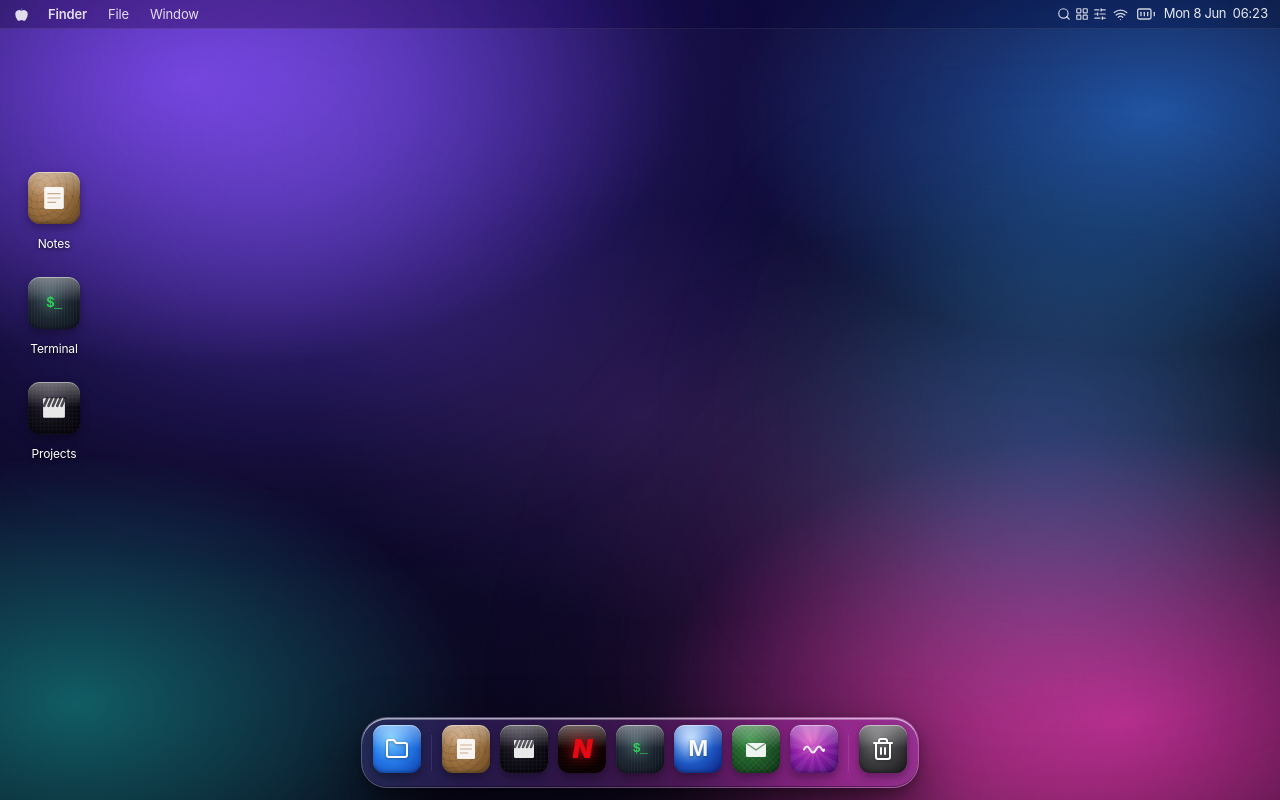
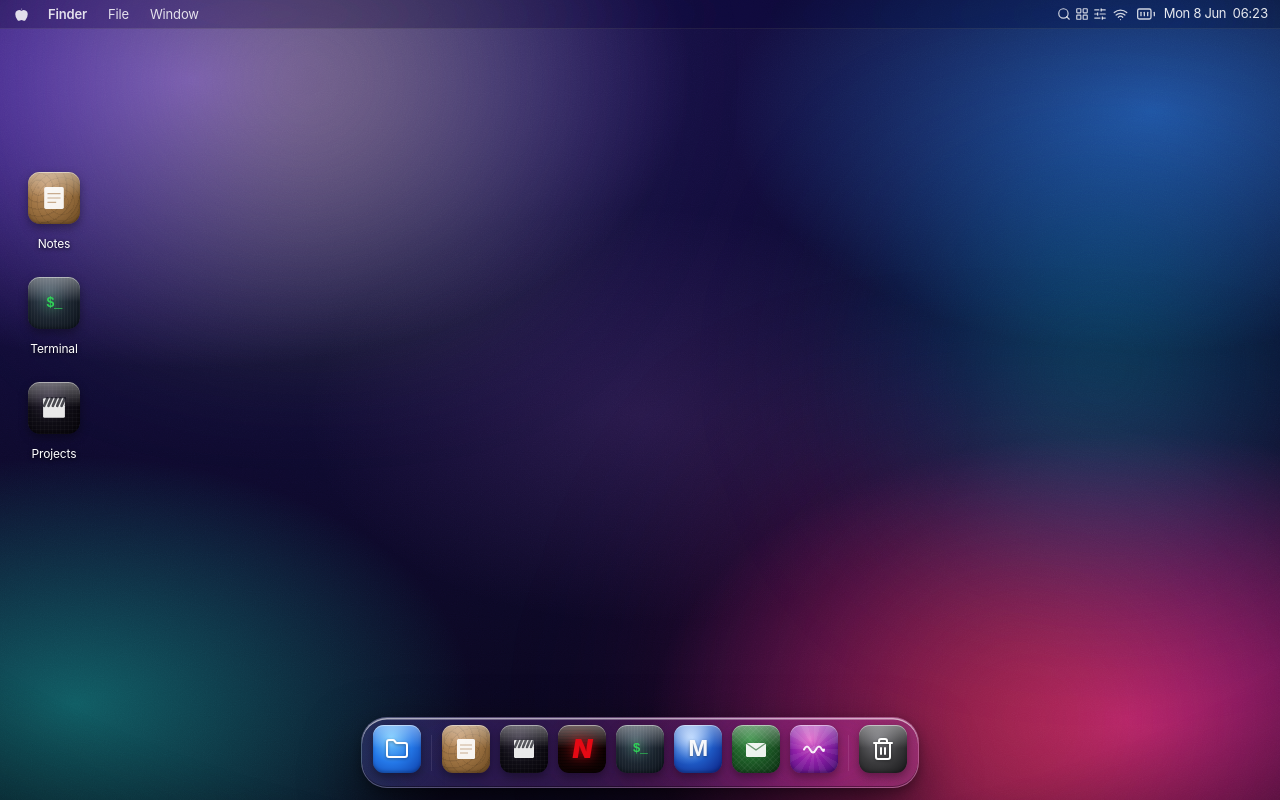
Before and after one commit to morris-y/Morris, a Next.js app: page / in a window 1280 px wide. Built offline with nearby package versions, Linux system fonts and the light colour scheme.

Commit message:
feat(desktop): add kinetic wallpaper and boot sequence

```diff
--- a/src/components/desktop/boot-screen.tsx
+++ b/src/components/desktop/boot-screen.tsx
@@ -12,10 +12,20 @@
   const logoRef = useRef<HTMLDivElement>(null)
   const textRef = useRef<HTMLParagraphElement>(null)
   const onCompleteRef = useRef(onComplete)
+  const completedRef = useRef(false)
 
   useEffect(() => {
     onCompleteRef.current = onComplete
   }, [onComplete])
+
+  useEffect(() => {
+    const fallback = setTimeout(() => {
+      if (completedRef.current) return
+      completedRef.current = true
+      onCompleteRef.current()
+    }, 3200)
+    return () => clearTimeout(fallback)
+  }, [])
 
   useGSAP(
     () => {
@@ -49,6 +59,8 @@
       tl.to(containerRef.current, { opacity: 0, duration: 0.45, ease: 'power2.inOut' })
 
       tl.then(() => {
+        if (completedRef.current) return
+        completedRef.current = true
         onCompleteRef.current()
       })
     },
@@ -58,41 +70,46 @@
   return (
     <div
       ref={containerRef}
-      className="fixed inset-0 z-boot bg-black flex flex-col items-center justify-center gap-9"
+      className="boot-screen fixed inset-0 z-boot flex flex-col items-center justify-center gap-9 bg-black"
     >
-      {/* Logo monogram — graphite squircle matching the dock icon language */}
+      <div className="boot-grid absolute inset-0" aria-hidden />
+      <div className="boot-scan absolute inset-x-0 top-0" aria-hidden />
+
       <div
         ref={logoRef}
         style={{
           opacity: 0,
-          borderRadius: '22.37%',
-          background: 'linear-gradient(160deg, #3a3a3c, #1c1c1e)',
+          borderRadius: '18%',
+          background:
+            'radial-gradient(circle at 34% 24%, rgba(215,255,47,0.88), rgba(255,61,0,0.56) 42%, rgba(0,0,0,0.92) 100%)',
           boxShadow:
-            'inset 0 1px 0.5px rgba(255,255,255,0.22), inset 0 0 0 0.5px rgba(255,255,255,0.06), 0 12px 32px rgba(0,0,0,0.55)',
+            'inset 0 1px 0.5px rgba(255,255,255,0.32), inset 0 0 0 1px rgba(255,255,255,0.16), 0 0 70px rgba(215,255,47,0.22), 0 18px 52px rgba(0,0,0,0.72)',
         }}
-        className="w-20 h-20 flex items-center justify-center"
+        className="relative flex h-20 w-20 items-center justify-center overflow-hidden border border-white/20"
       >
-        <span className="text-white font-bold text-4xl tracking-tighter select-none">M</span>
+        <span className="absolute inset-x-0 top-0 h-px bg-[#d7ff2f]/80" />
+        <span className="select-none font-display text-4xl font-semibold leading-none text-white">M</span>
       </div>
 
-      {/* Progress section */}
-      <div className="flex flex-col items-center gap-3.5 w-[180px]">
-        {/* Progress bar track */}
-        <div className="w-full h-[4px] bg-white/15 rounded-full overflow-hidden">
+      <div className="z-10 flex w-[220px] flex-col items-center gap-3.5">
+        <div className="flex w-full items-center justify-between font-mono text-[10px] uppercase text-white/42">
+          <span>boot</span>
+          <span>morris.os</span>
+        </div>
+        <div className="h-[5px] w-full overflow-hidden border border-white/15 bg-white/[0.08]">
           <div
             ref={progressBarRef}
             style={{ width: '0%' }}
-            className="h-full bg-white/85 rounded-full"
+            className="h-full bg-[#d7ff2f]"
           />
         </div>
 
-        {/* Quiet caption */}
         <p
           ref={textRef}
           style={{ opacity: 0 }}
-          className="text-white/40 text-xs font-normal tracking-normal select-none"
+          className="select-none font-mono text-[11px] uppercase text-white/48"
         >
-          Morris Yang
+          Product systems / AI / markets
         </p>
       </div>
     </div>
--- a/src/components/desktop/wallpaper.tsx
+++ b/src/components/desktop/wallpaper.tsx
@@ -1,81 +1,107 @@
 'use client'
 
+import { useEffect, useRef, type CSSProperties } from 'react'
+
 export function Wallpaper() {
+  const rootRef = useRef<HTMLDivElement>(null)
+
+  useEffect(() => {
+    const root = rootRef.current
+    if (!root) return
+
+    let frame = 0
+    const handlePointer = (event: PointerEvent) => {
+      cancelAnimationFrame(frame)
+      frame = requestAnimationFrame(() => {
+        root.style.setProperty('--cursor-x', `${event.clientX}px`)
+        root.style.setProperty('--cursor-y', `${event.clientY}px`)
+      })
+    }
+
+    window.addEventListener('pointermove', handlePointer)
+    return () => {
+      cancelAnimationFrame(frame)
+      window.removeEventListener('pointermove', handlePointer)
+    }
+  }, [])
+
   return (
-    <div className="fixed inset-0 overflow-hidden pointer-events-none">
-      {/* Base layer — vivid Tahoe fluid gradient (violet/magenta/blue/teal over deep indigo→near-black) */}
+    <div
+      ref={rootRef}
+      className="fixed inset-0 overflow-hidden pointer-events-none"
+      style={{
+        '--cursor-x': '50vw',
+        '--cursor-y': '42vh',
+      } as CSSProperties}
+    >
       <div className="wallpaper-tahoe absolute inset-0" />
+      <div className="wallpaper-chromatic absolute inset-0" />
+      <div className="wallpaper-cursor-field absolute inset-0" />
+      <div className="wallpaper-grid absolute inset-0" />
+      <div className="wallpaper-scanline absolute left-0 right-0 top-0" />
 
-      {/* Drifting bloom layers — large, soft, saturated glows the glass above will refract.
-          Animate transform/opacity only (via .bloom-1 / .bloom-2). */}
-
-      {/* Bloom A — violet, upper-left bloom that breathes outward */}
       <div
         className="bloom-1 absolute"
         style={{
-          top: '-18%',
-          left: '-12%',
-          width: '70%',
-          height: '70%',
+          top: '-24%',
+          left: '-10%',
+          width: '68%',
+          height: '68%',
           background:
-            'radial-gradient(circle at 50% 50%, rgba(138, 92, 255, 0.50) 0%, rgba(124, 77, 255, 0.22) 42%, transparent 70%)',
-          filter: 'blur(80px)',
+            'radial-gradient(circle at 50% 50%, rgba(214, 255, 0, 0.28) 0%, rgba(166, 255, 0, 0.12) 38%, transparent 68%)',
+          filter: 'blur(66px)',
           willChange: 'transform',
         }}
       />
 
-      {/* Bloom B — magenta/pink, lower-right counterweight */}
       <div
         className="bloom-2 absolute"
         style={{
-          bottom: '-22%',
-          right: '-14%',
-          width: '72%',
-          height: '72%',
+          bottom: '-28%',
+          right: '-18%',
+          width: '76%',
+          height: '76%',
           background:
-            'radial-gradient(circle at 50% 50%, rgba(255, 74, 188, 0.46) 0%, rgba(214, 56, 168, 0.20) 44%, transparent 70%)',
-          filter: 'blur(88px)',
+            'radial-gradient(circle at 50% 50%, rgba(255, 64, 0, 0.36) 0%, rgba(255, 0, 128, 0.14) 42%, transparent 72%)',
+          filter: 'blur(78px)',
           willChange: 'transform',
         }}
       />
 
-      {/* Bloom C — electric blue + teal, mid-right; slowest drift for parallax depth */}
       <div
         className="bloom-1 absolute"
         style={{
-          top: '26%',
-          right: '-8%',
-          width: '52%',
-          height: '52%',
+          top: '18%',
+          right: '-12%',
+          width: '54%',
+          height: '54%',
           background:
-            'radial-gradient(circle at 50% 50%, rgba(64, 150, 255, 0.42) 0%, rgba(40, 210, 200, 0.18) 46%, transparent 72%)',
-          filter: 'blur(72px)',
-          animationDuration: '52s',
-          animationDelay: '-8s',
+            'radial-gradient(circle at 50% 50%, rgba(0, 240, 255, 0.30) 0%, rgba(0, 142, 255, 0.12) 44%, transparent 72%)',
+          filter: 'blur(70px)',
+          animationDuration: '46s',
+          animationDelay: '-9s',
           willChange: 'transform',
         }}
       />
 
-      {/* Very faint EDGE vignette — keeps the center glow rich, only softens the frame */}
       <div
         className="absolute inset-0"
         style={{
           background:
-            'radial-gradient(130% 120% at 50% 45%, transparent 62%, rgba(6, 5, 14, 0.34) 100%)',
+            'radial-gradient(120% 110% at 50% 42%, transparent 56%, rgba(0, 0, 0, 0.72) 100%)',
         }}
       />
 
-      {/* Static fine grain — never animates (no shimmer). Adds material texture under the glass. */}
       <svg
         className="absolute inset-0 h-full w-full"
-        style={{ opacity: 0.02, mixBlendMode: 'overlay' }}
+        style={{ opacity: 0.17, mixBlendMode: 'soft-light' }}
         aria-hidden="true"
       >
         <filter id="wallpaper-grain">
           <feTurbulence
             type="fractalNoise"
-            baseFrequency="0.8"
-            numOctaves="2"
+            baseFrequency="0.92"
+            numOctaves="3"
             stitchTiles="stitch"
           />
           <feColorMatrix type="saturate" values="0" />
```
